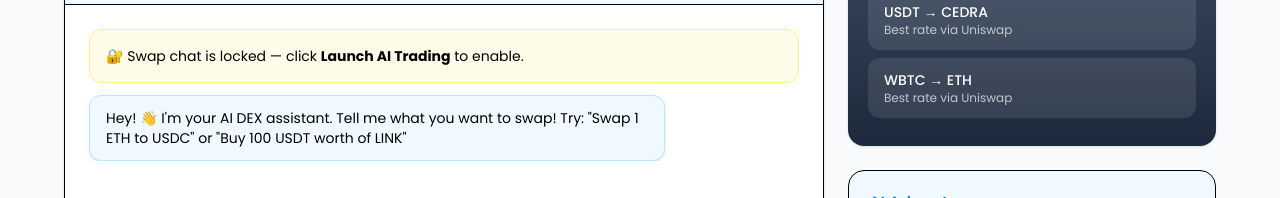
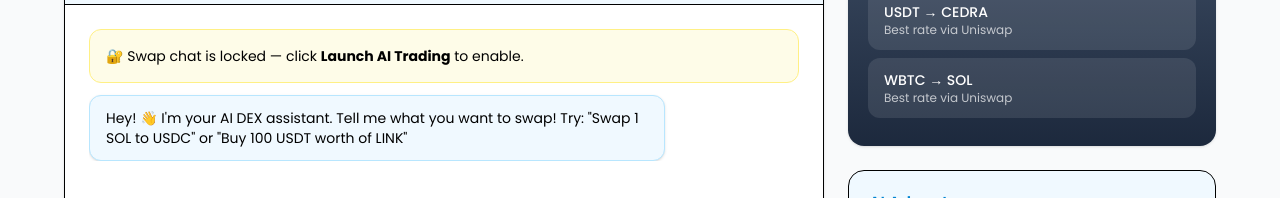
Before and after one commit to hee-sholar/Solraccs, a React (Vite) app in the folder vite-project/: page /connect-wallet in a window 1280 px wide. Shown: the part 602-800 px from the top of the page. Built offline with nearby package versions, Linux system fonts and the light colour scheme.

Commit message:
ETH change to SOL

```diff
--- a/vite-project/src/pages/AiSwap.jsx
+++ b/vite-project/src/pages/AiSwap.jsx
@@ -31,7 +31,7 @@ export function AiSwap() {
       text: `Hey! 👋 I'm your AI DEX assistant.
 Tell me what you want to swap!
 
-Try: "Swap 1 ETH to USDC" or "Buy 100 USDT worth of LINK"`,
+Try: "Swap 1 SOL to USDC" or "Buy 100 USDT worth of LINK"`,
     },
   ]);
 
@@ -58,7 +58,6 @@ Try: "Swap 1 ETH to USDC" or "Buy 100 USDT worth of LINK"`,
 
     /* simulate AI scanning delay */
     setTimeout(() => {
-      // Fake analyzed values (replace with real API if needed)
       const preview = {
         dex: "Uniswap V3",
         fromToken: "CEDRA",
@@ -152,7 +151,7 @@ Try: "Swap 1 ETH to USDC" or "Buy 100 USDT worth of LINK"`,
                 value={message}
                 disabled={loading}
                 onChange={(e) => setMessage(e.target.value)}
-                placeholder='Try "Swap 1 ETH to USDC" or "Buy $1000 of LINK"'
+                placeholder='Try "Swap 1 SOL to USDC" or "Buy $1000 of LINK"'
                 className={`flex-1 border rounded-xl px-4 py-3 text-sm focus:outline-none ${
                   loading ? "bg-gray-100 cursor-not-allowed" : "focus:ring-2 focus:ring-red-400"
                 }`}
@@ -278,13 +277,13 @@ function SwapPreviewCard({ data }) {
 
 /* ================= STAKE PAGE ================= */
 const TOKENS = [
-  { id: "ETH", name: "Ethereum", price: 3200, apy: 8.47, protocol: "Lido Finance" },
+  { id: "SOL", name: "Solana", price: 3200, apy: 8.47, protocol: "Lido Finance" },
   { id: "USDC", name: "USD Coin", price: 1.0, apy: 5.2, protocol: "Aave" },
   { id: "MATIC", name: "Polygon", price: 0.78, apy: 6.1, protocol: "Curve" },
 ];
 
 const ACTIVE_STAKES = [
-  { token: "ETH", amount: 2.5, apy: 8.47, earned: 127.5, protocol: "Lido" },
+  { token: "SOL", amount: 2.5, apy: 8.47, earned: 127.5, protocol: "Lido" },
   { token: "USDC", amount: 5000, apy: 5.2, earned: 260, protocol: "Aave" },
 ];
 
@@ -335,7 +334,9 @@ export function AiStakePage() {
 
           <div className="bg-slate-800 rounded-xl p-3">
             <p className="text-xs text-white/60">Est. Yearly Earnings</p>
-            <h2 className="text-2xl font-bold">{estYearly} {token.id}</h2>
+            <h2 className="text-2xl font-bold">
+              {estYearly} {token.id}
+            </h2>
           </div>
         </div>
 
@@ -363,9 +364,9 @@ export function AiStakePage() {
 
 /* ================= HISTORY PAGE ================= */
 const HISTORY = [
-  { icon: <PiggyBank />, type: "stake", status: "Success", text: "Staked 2.5 ETH via Lido", value: "$3,800", time: "2 hours ago" },
+  { icon: <PiggyBank />, type: "stake", status: "Success", text: "Staked 2.5 SOL via Lido", value: "$3,800", time: "2 hours ago" },
   { icon: <TrendingUp />, type: "earn", status: "Success", text: "Earned Rewards", value: "$127.50", time: "Yesterday" },
-  { icon: <ArrowRightLeft />, type: "swap", status: "Pending", text: "Swapped 1 ETH → USDC", value: "$3,200", time: "Processing..." },
+  { icon: <ArrowRightLeft />, type: "swap", status: "Pending", text: "Swapped 1 SOL → USDC", value: "$3,200", time: "Processing..." },
 ];
 
 function StatusBadge({ status }) {
@@ -421,7 +422,7 @@ function SidebarPanel() {
         <h4 className="font-semibold mb-3">⚡ Quick Swaps</h4>
         <QuickSwap label="CEDRA → USDC" />
         <QuickSwap label="USDT → CEDRA" />
-        <QuickSwap label="WBTC → ETH" />
+        <QuickSwap label="WBTC → SOL" />
       </div>
 
       <div className="bg-sky-50 rounded-2xl p-5 border">
```
